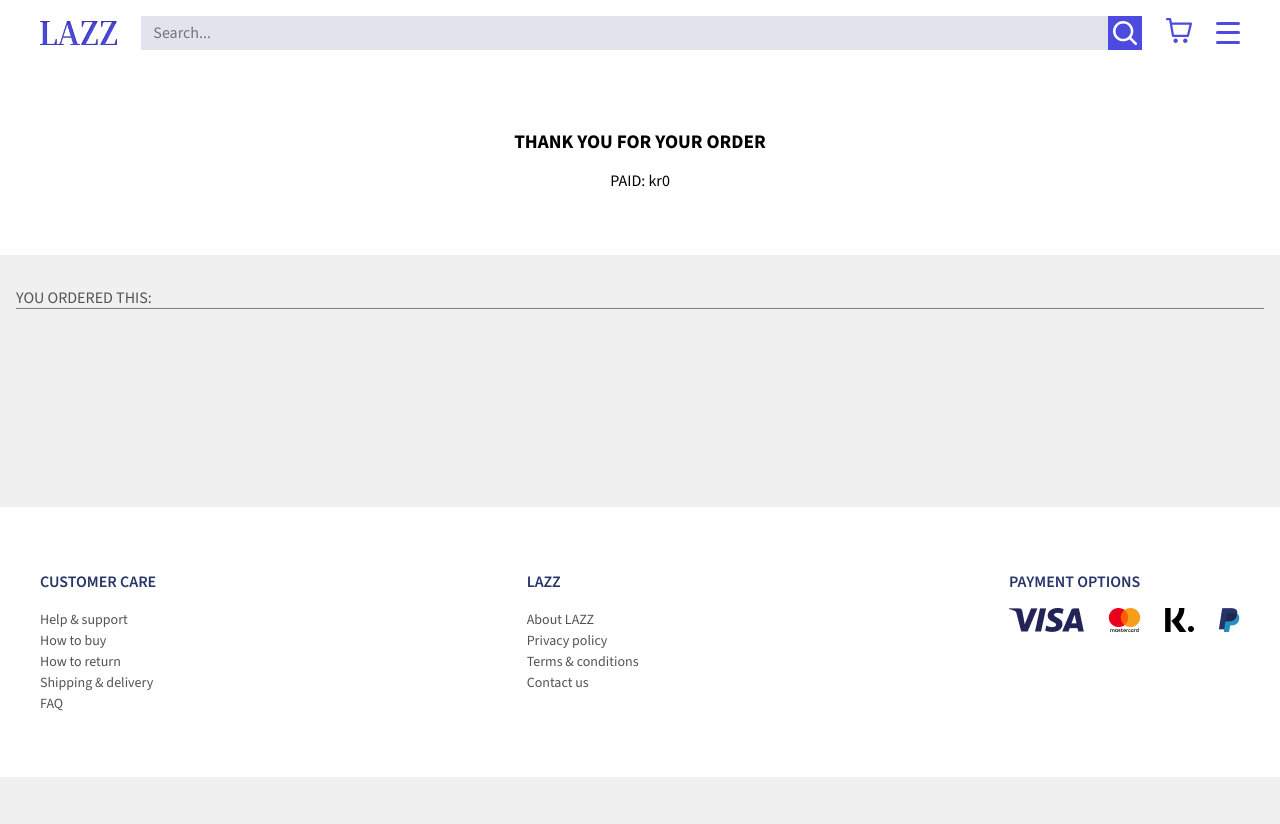
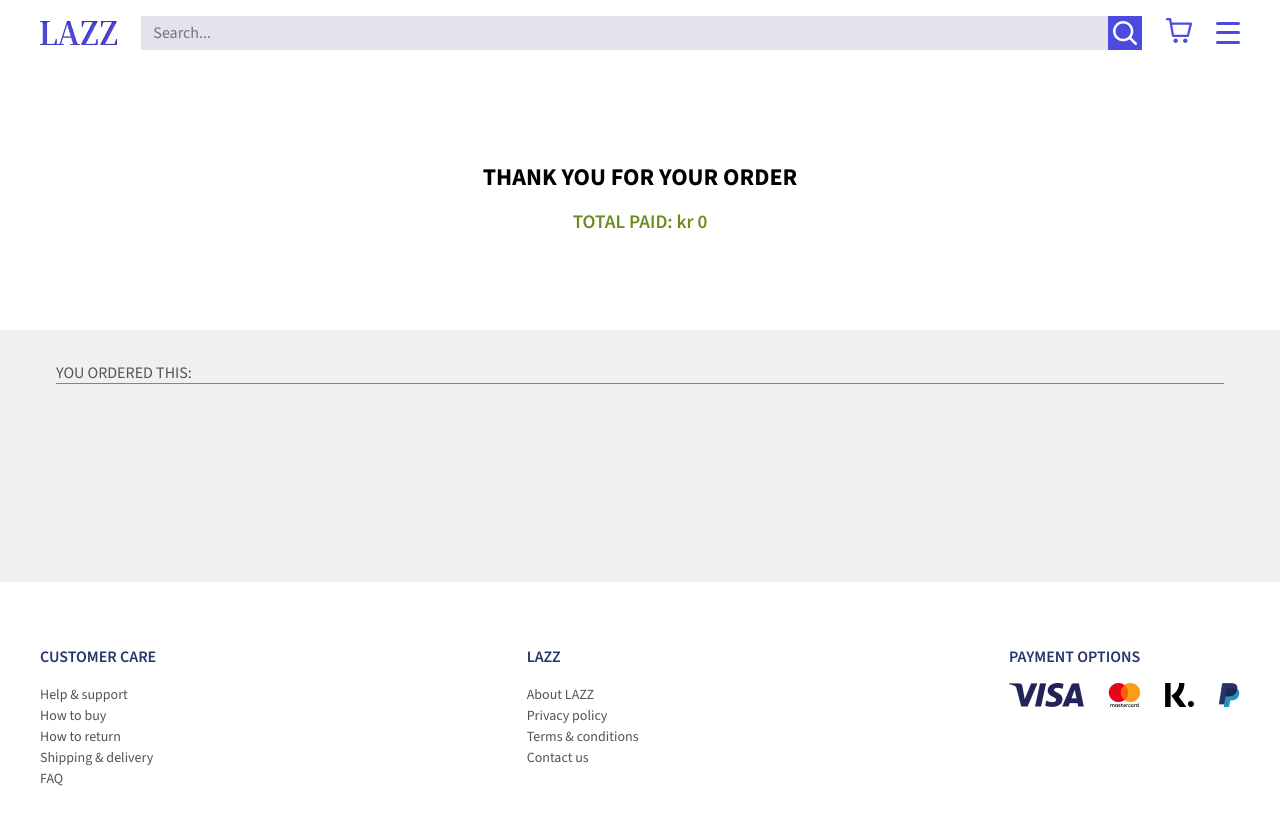
Before and after one commit to DWNWND/Frontend-Frameworks-CA-Thea, a React (Vite) app: page /success in a window 1280 px wide. Shown: the top 824 px of the page. Before the commit the page ends 800 px from the top, so only its background shows below. Built offline with nearby package versions, Linux system fonts and the light colour scheme.

Commit message:
added desktop styling to the checkout success page

```diff
--- a/src/components/pages/Checkout/Checkout.module.css
+++ b/src/components/pages/Checkout/Checkout.module.css
@@ -1,5 +1,16 @@
 .wrapper {
-  margin-top: 65px;
+  margin-top: 90px;
   margin-bottom: 150px;
   /* padding: 1rem; */
+  max-width: 1200px;
+  margin-left: auto;
+  margin-right: auto;
+
+  h1 {
+    color: var(--color-dark-purple);
+    font-size: 2rem;
+    font-weight: 600;
+    margin-bottom: 16px;
+    text-transform: uppercase;
+  }
 }
--- a/src/components/pages/CheckoutSuccess/CheckoutSuccess.module.css
+++ b/src/components/pages/CheckoutSuccess/CheckoutSuccess.module.css
@@ -14,6 +14,21 @@
     margin-bottom: 1rem;
     text-transform: uppercase;
   }
+  p {
+    color: var(--color-soft-green);
+    font-weight: 600;
+  }
+  @media screen and (min-width: 768px) {
+    padding: 6rem;
+
+    h1 {
+      font-size: 1.5rem;
+    }
+
+    p {
+      font-size: 1.2rem;
+    }
+  }
 }
 
 .infoHeader {
@@ -23,6 +38,7 @@
   align-items: center;
   justify-content: space-between;
   cursor: pointer;
+
   h2 {
     color: var(--color-dark-gray);
     text-transform: uppercase;
@@ -33,6 +49,9 @@
 
 .receipt {
   padding: 2rem 1rem;
+  max-width: 1200px;
+  margin-left: auto;
+  margin-right: auto;
 }
 
 .cardWrapper {
--- a/src/components/pages/CheckoutSuccess/index.jsx
+++ b/src/components/pages/CheckoutSuccess/index.jsx
@@ -27,7 +27,7 @@ export default function CheckoutSuccess() {
     <div className={styles.wrapper}>
       <div className={styles.container}>
         <h1>Thank you for your order</h1>
-        <p>PAID: kr{paidTotal}</p>
+        <p>TOTAL PAID: kr {paidTotal}</p>
       </div>
       <div className={styles.receipt}>
         <div className={styles.infoHeader}>
```
